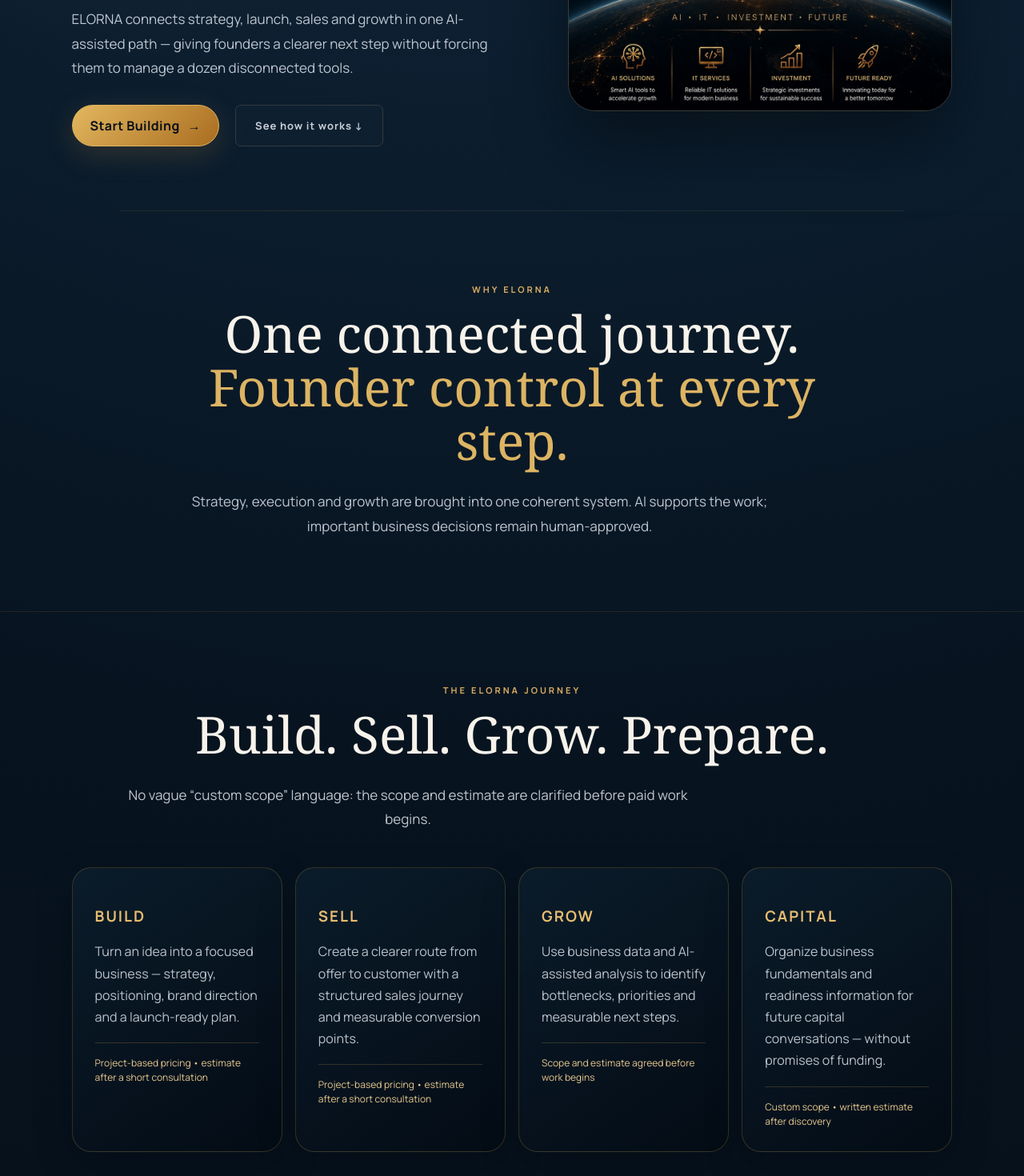
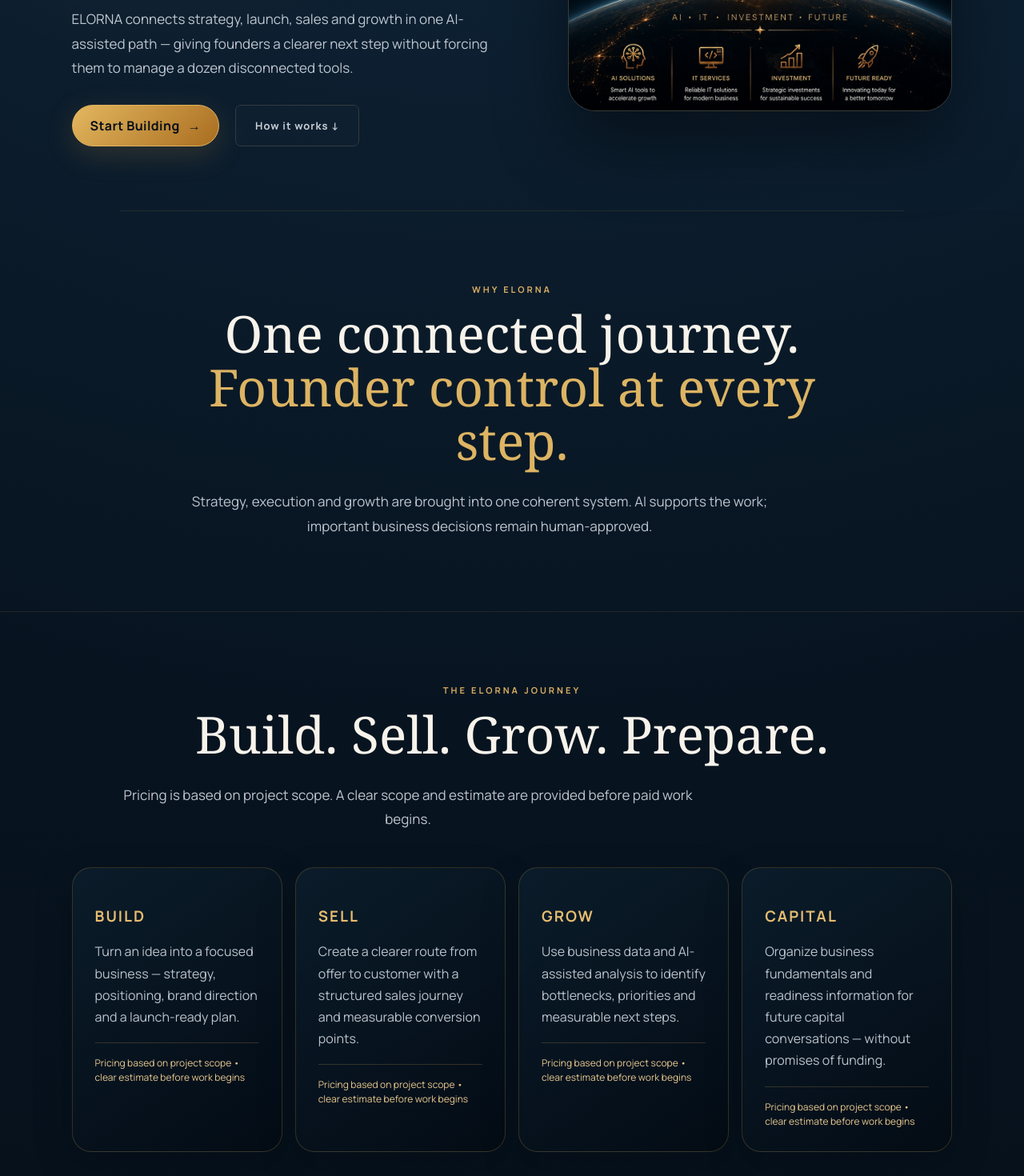
Before and after one commit to elnazghanbari/elorna-website, a Next.js app: page / in a window 1280 px wide. Shown: the part 540-2010 px from the top of the page at 80% size. Built offline with nearby package versions, Linux system fonts and the light colour scheme.

Commit message:
Clarify pricing language and remove vague scope wording

```diff
--- a/app/page.tsx
+++ b/app/page.tsx
@@ -1,8 +1,8 @@
 const stages = [
-  ["BUILD", "Turn an idea into a focused business — strategy, positioning, brand direction and a launch-ready plan.", "Project-based pricing • estimate after a short consultation"],
-  ["SELL", "Create a clearer route from offer to customer with a structured sales journey and measurable conversion points.", "Project-based pricing • estimate after a short consultation"],
-  ["GROW", "Use business data and AI-assisted analysis to identify bottlenecks, priorities and measurable next steps.", "Scope and estimate agreed before work begins"],
-  ["CAPITAL", "Organize business fundamentals and readiness information for future capital conversations — without promises of funding.", "Custom scope • written estimate after discovery"],
+  ["BUILD", "Turn an idea into a focused business — strategy, positioning, brand direction and a launch-ready plan.", "Pricing based on project scope • clear estimate before work begins"],
+  ["SELL", "Create a clearer route from offer to customer with a structured sales journey and measurable conversion points.", "Pricing based on project scope • clear estimate before work begins"],
+  ["GROW", "Use business data and AI-assisted analysis to identify bottlenecks, priorities and measurable next steps.", "Pricing based on project scope • clear estimate before work begins"],
+  ["CAPITAL", "Organize business fundamentals and readiness information for future capital conversations — without promises of funding.", "Pricing based on project scope • clear estimate before work begins"],
 ];
 
 const showcase = [
@@ -35,13 +35,13 @@
 export default function Home(){return <main className="elorna">
 <style dangerouslySetInnerHTML={{__html:css}} />
 <header className="nav"><a className="brand" href="#top"><img src="/elorna-emblem.jpg" alt="ELORNA gold emblem"/><span>ELORNA</span></a><nav className="navlinks" aria-label="Primary navigation"><a href="#system">System</a><a href="#journey">Journey</a><a href="#proof">Proof</a><a href="#contact">Contact</a></nav><div className="actions"><a className="lang" href="/fa" lang="fa">FA فارسی</a><a className="lang" href="/sv" lang="sv">SV</a><a className="primary" href="#contact">Start Building <span>→</span></a></div></header>
-<section className="hero" id="top"><div className="heroCopy"><div className="kicker">AI • IT • BUSINESS • FUTURE</div><h1>Build the business.<br/><span className="gold">Shape the future.</span></h1><p className="lead">ELORNA connects strategy, launch, sales and growth in one AI-assisted path — giving founders a clearer next step without forcing them to manage a dozen disconnected tools.</p><div className="heroCta"><a className="primary" href="#contact">Start Building <span>→</span></a><a className="secondary" href="#journey">See how it works ↓</a></div></div><div className="visual"><img src="/elorna-vision.jpg" alt="ELORNA vision for an AI-assisted connected business ecosystem"/></div></section>
+<section className="hero" id="top"><div className="heroCopy"><div className="kicker">AI • IT • BUSINESS • FUTURE</div><h1>Build the business.<br/><span className="gold">Shape the future.</span></h1><p className="lead">ELORNA connects strategy, launch, sales and growth in one AI-assisted path — giving founders a clearer next step without forcing them to manage a dozen disconnected tools.</p><div className="heroCta"><a className="primary" href="#contact">Start Building <span>→</span></a><a className="secondary" href="#journey">How it works ↓</a></div></div><div className="visual"><img src="/elorna-vision.jpg" alt="ELORNA vision for an AI-assisted connected business ecosystem"/></div></section>
 <section className="section center" id="system"><div className="kicker">WHY ELORNA</div><h2>One connected journey.<br/><span className="gold">Founder control at every step.</span></h2><p className="lead">Strategy, execution and growth are brought into one coherent system. AI supports the work; important business decisions remain human-approved.</p></section>
-<section className="section" id="journey"><div className="center"><div className="kicker">THE ELORNA JOURNEY</div><h2>Build. Sell. Grow. Prepare.</h2><p className="lead">No vague “custom scope” language: the scope and estimate are clarified before paid work begins.</p></div><div className="grid4">{stages.map(([title,text,price])=><article className="card" key={title}><h3>{title}</h3><p>{text}</p><span className="price">{price}</span></article>)}</div></section>
+<section className="section" id="journey"><div className="center"><div className="kicker">THE ELORNA JOURNEY</div><h2>Build. Sell. Grow. Prepare.</h2><p className="lead">Pricing is based on project scope. A clear scope and estimate are provided before paid work begins.</p></div><div className="grid4">{stages.map(([title,text,price])=><article className="card" key={title}><h3>{title}</h3><p>{text}</p><span className="price">{price}</span></article>)}</div></section>
 <section>{showcase.map(([eyebrow,title,text,image])=><article className="show" key={title}><div className="pic"><img src={image} alt={`${title} — ELORNA ${eyebrow.toLowerCase()} concept`}/></div><div><div className="kicker">{eyebrow}</div><h2>{title}</h2><p>{text}</p></div></article>)}</section>
 <section className="section proof" id="proof"><div><div className="kicker">TRANSPARENT PROOF</div><h2>Show the work.<br/><span className="gold">Never invent the result.</span></h2><p className="lead">ELORNA is early-stage. Until verified client outcomes are available, the site shows its method transparently instead of publishing fabricated testimonials or guaranteed results.</p><p className="notice">As real pilot work and permission-based feedback become available, this section is designed to be replaced with verified evidence.</p></div><div className="proofFlow">{["01 — Idea & business context","02 — Positioning & offer","03 — Launch plan","04 — Sales journey","05 — Measure & improve"].map(x=><div className="proofStep" key={x}>{x}</div>)}</div></section>
 <section className="section founder"><div><div className="kicker">FOUNDER-LED</div><h2>Accountability has a name.</h2></div><div className="card founderCard"><strong>Elnaz Ghanbari</strong><p>Founder of ELORNA, leading product direction, brand system and founder experience. ELORNA is being built around a practical principle: AI should reduce complexity, explain the next step and keep important decisions under human control.</p><a href="mailto:elnaz@elorna.net">elnaz@elorna.net</a></div></section>
 <section className="cta"><div className="kicker">THE NEXT CHAPTER STARTS HERE</div><h2>Ready to build<br/><span className="gold">with more clarity?</span></h2><p className="lead" style={{margin:"0 auto 30px"}}>Tell ELORNA what you are building. The first conversation clarifies fit, scope and the next practical step.</p><a className="primary" href="#contact">Start Building <span>→</span></a></section>
-<section className="section contact" id="contact"><div><div className="kicker">CONTACT ELORNA</div><h2>Start a serious conversation.</h2><p className="lead">Pricing is based on project scope. Request a consultation to receive a clear estimate before work begins.</p><p><a className="secondary" href="mailto:contact@elorna.net">contact@elorna.net</a></p></div><form className="card form" action="https://formsubmit.co/contact@elorna.net" method="POST"><input type="hidden" name="_subject" value="New ELORNA website inquiry"/><input type="hidden" name="_captcha" value="false"/><input type="hidden" name="_next" value="https://elorna.net/thank-you"/><input name="name" required placeholder="Your name" aria-label="Your name"/><input name="email" type="email" required placeholder="Email" aria-label="Email"/><textarea name="message" required placeholder="What are you building and where do you need help?" aria-label="Message"/><button className="primary" type="submit">Send to ELORNA →</button></form></section>
+<section className="section contact" id="contact"><div><div className="kicker">CONTACT ELORNA</div><h2>Start a serious conversation.</h2><p className="lead">Pricing is based on project scope. Tell us about your project and ELORNA will provide a clear estimate before work begins.</p><p><a className="secondary" href="mailto:contact@elorna.net">contact@elorna.net</a></p></div><form className="card form" action="https://formsubmit.co/contact@elorna.net" method="POST"><input type="hidden" name="_subject" value="New ELORNA website inquiry"/><input type="hidden" name="_captcha" value="false"/><input type="hidden" name="_next" value="https://elorna.net/thank-you"/><input name="name" required placeholder="Your name" aria-label="Your name"/><input name="email" type="email" required placeholder="Email" aria-label="Email"/><textarea name="message" required placeholder="What are you building and where do you need help?" aria-label="Message"/><button className="primary" type="submit">Send to ELORNA →</button></form></section>
 <footer className="footer"><span>© 2026 ELORNA • AI-assisted • Human-approved</span><span><a href="mailto:support@elorna.net">support@elorna.net</a> · <a href="https://www.linkedin.com/company/elorna">LinkedIn</a> · <a href="https://www.instagram.com/elorna.official">Instagram</a></span></footer>
 </main>}
```
